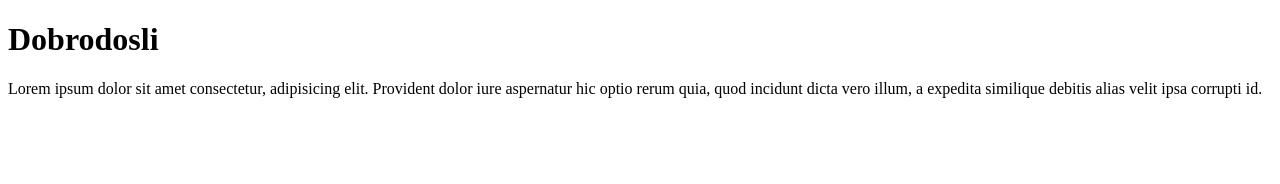
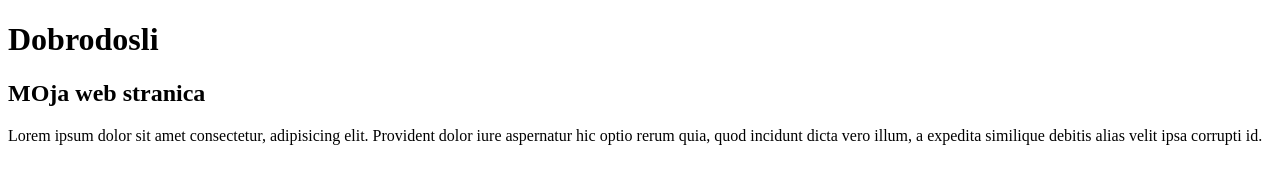
Before and after one commit to TijanaDrag/git-vezba, a plain HTML site: page index.html in a window 1280 px wide. Drawn offline with Linux system fonts and the light colour scheme.

Commit message:
dodan naslov u glavnu sekciju

```diff
--- a/index.html
+++ b/index.html
@@ -13,6 +13,7 @@
         <h1>Dobrodosli</h1>
     </header>
     <main>
+        <h2>MOja web stranica</h2>
         <p> Lorem ipsum dolor sit amet consectetur, adipisicing elit. Provident dolor iure aspernatur hic optio rerum
             quia, quod incidunt dicta vero illum, a expedita similique debitis alias velit ipsa corrupti id.</p>
     </main>
```
